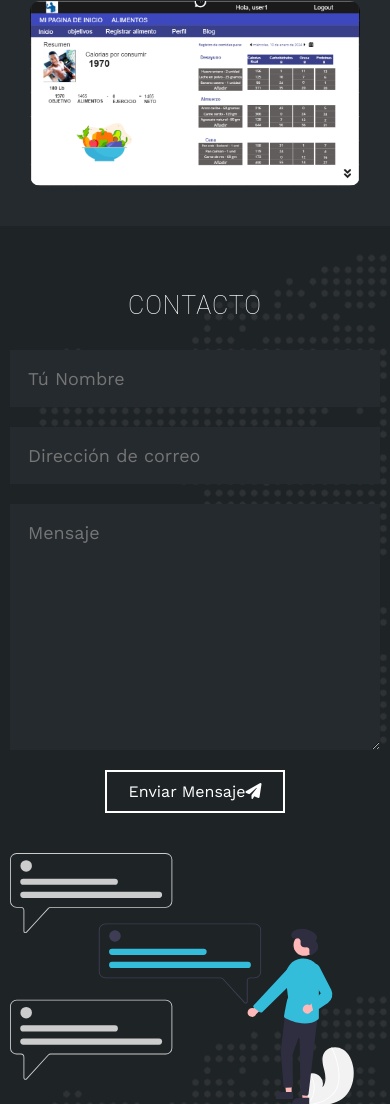
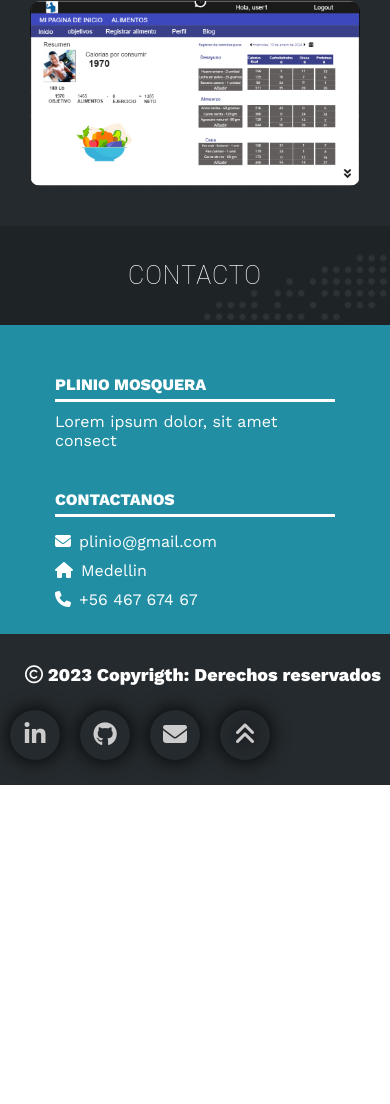
Before and after one commit to MosqueraP/website-ghpage, a website: page index.html in a window 390 px wide. Shown: the part 3147-4251 px from the top of the page. After the commit the page ends 3932 px from the top, so only its background shows below. Drawn offline with nearby package versions, Linux system fonts and the light colour scheme; a web font is replaced by a local one.

Commit message:
actualizar footer funcional

```diff
--- a/index.html
+++ b/index.html
@@ -215,8 +215,7 @@
         <div class="contenido-seccion">
             <h2>CONTACTO</h2>
             <div class="fila">
-                <!-- Formulario -->
-                <div class="col">
+                <!-- <div class="col">
                     <form action="mailto:plinio.isidro@gmail.com" method="POST">
                         <input type="text" id="nombre" name="nombre"  placeholder="Tú Nombre" required>
 
@@ -227,21 +226,17 @@
                         <button type="submit" class="submit-btn">
                             Enviar Mensaje<i class="fa-solid fa-paper-plane"></i>
                             <span class="overlay"></span>
-                        </button> <!-- Botón de envío -->
-                        <!-- <input type="submit" value="Enviar"> -->
                     </form>
                 </div>
-                <!-- Mapa -->
                 <div class="col">
-                    <!-- <img src="img/ubicacion.png" alt=""> -->
                     <img src="img/mensa.svg" alt="">
-                </div>
+                </div> -->
             </div>
         </div>
     </section>
 
     <!-- footer -->
-    <footer>
+    <!-- <footer>
         <a href="#inicio" class="arriba">
             <i class="fa-solid fa-angles-up"></i>
         </a>
@@ -250,7 +245,46 @@
             <a href="https://www.linkedin.com/in/plinio-isidro-mosquera/" target="_blank"><i class="fa-brands fa-linkedin-in"></i></a>
             <a href="https://github.com/MosqueraP" target="_blank"><i class="fa-brands fa-github"></i></a>
         </div>
-    </footer>
+    </footer> -->
+
+
+    <footer>
+        <!-- <a href="#inicio" class="arriba">
+            <i class="fa-solid fa-angles-up"></i>
+        </a> -->
+        <div class="footer-container">
+          <div class="content-foo">
+            <h4>PLINIO MOSQUERA</h4>
+            <p>Lorem ipsum dolor, sit amet consect</p>
+          </div>
+
+          <div class="content-foo">
+            <h4>CONTACTANOS</h4>
+            <ul>
+                <li><i class="fas fa-envelope"></i>plinio@gmail.com</li>
+                <li><i class="fas fa-home"></i>Medellin</li>
+                <li><i class="fas fa-phone"></i>+56 467 674 67</li>
+            </ul>
+          </div>
+        </div>
+        <div class="copyrigth">
+          <h2><i class="far fa-copyright"></i> 2023 Copyrigth: Derechos reservados</h2>
+          <div class="redes-sociales">
+            <div class="bubble">
+              <a href="https://www.linkedin.com/in/plinio-isidro-mosquera/" target="_blank"><i class="fa-brands fa-linkedin-in"></i></a>
+            </div>
+            <div class="bubble">
+              <a href="https://github.com/MosqueraP" target="_blank"><i class="fa-brands fa-github"></i></a>
+            </div>
+            <div class="bubble">
+              <a href="mailto:mcplinio@gmail.com" target="_blank"><i class="fa-solid fa-envelope"></i></a>
+            </div>
+            <div class="bubble">
+              <a href="#inicio" class="arriba"><i class="fa-solid fa-angles-up"></i></a>
+            </div>
+          </div>
+        </div>
+      </footer>
 
     <script src="./js/script.js"></script>
 </body>
--- a/styles/estilo.css
+++ b/styles/estilo.css
@@ -376,7 +376,7 @@ html{
     background-image: url(../img/contact_bg.png);
     background-color: #1e2326;
     color: #fff;
-    padding: 45px 0;
+    padding: 15px 0;
 }
 .contacto .contenido-seccion{
     max-width: 1100px;
@@ -440,7 +440,7 @@ html{
     width: 100%;
 }
 
-footer{
+/* footer{
     background-color: #252A2E;
     color: #fff;
     padding: 50px 0 30px 0;
@@ -482,9 +482,136 @@ footer .arriba{
     border-radius: 50%;
     line-height: 50px;
     font-size: 18px;
+} */
+
+/* footer nuevo */
+.content-foo {
+    width: 100%;
+    max-width: 300px;
+    margin-bottom: 20px;
+    padding: 0 10px;
+  }
+
+  .content-foo h4 {
+    color: #fff;
+    border-bottom: 3px solid #fff;
+    padding-bottom: 5px;
+    margin-bottom: 10px;
+  }
+
+  .content-foo p,
+  .content-foo ul {
+    color: #ccc;
+  }
+
+  .content-foo ul {
+    list-style: none;
+  }
+
+  .content-foo ul li {
+    padding: 5px 0;
+  }
+
+  .content-foo ul li i {
+    margin-right: 8px;
+  }
+
+  .content-foo a {
+    display: block;
+    color: #ccc;
+    font-size: 16px;
+    padding: 5px 0;
+  }
+
+  .content-foo a:hover {
+    color: #fff;
+  }
+
+  .copyrigth {
+    background-color: #252A2E;
+    padding: 15px 0;
+    display: flex;
+    flex-wrap: wrap;
+    justify-content: space-between;
+  }
+
+  .copyrigth h2 {
+    font-size: 24px;
+    margin: 15px 0 15px 25px;
+    color: #ccc;
+  }
+
+  .copyrigth .redes-sociales {
+    display: flex !important;
+    text-align: center;
+    font-size: 24px;
+    margin-right: 15px;
+  }
+
+  .copyrigth .redes-sociales .bubble {
+    width: 50px;
+    height: 50px;
+    background: #252A2E;
+    border-radius: 50px;
+    margin: 10px;
+    filter: drop-shadow(0 0 10px #000);
+  }
+
+  .copyrigth .redes-sociales .bubble:hover {
+    transform: scale(1.1);
+    background-color: #218ea3;
+  }
+
+  .copyrigth .redes-sociales .bubble i {
+    color: #ccc;
+    padding: 12px 0;
+  }
+
+  .copyrigth .redes-sociales .bubble:hover i {
+    color: #1f2b40;
+  }
+
+  footer {
+    background: #218ea3;
+    padding-top: 30px;
+    margin: auto;
+  }
+
+  .footer-container {
+    display: flex;
+    flex-wrap: wrap;
+    justify-content: space-around;
+    align-items: baseline;
+  }
+
+  .content-foo h4 {
+    color: #fff;
+    border-bottom: 3px solid #fff;
+    padding-bottom: 5px;
+    margin-bottom: 10px;
 }
 
+footer .arriba{  width: 50px;
+    height: 50px;
+    /* background: #252A2E; */
+    border-radius: 50px;
+    margin: 10px;
+    filter: drop-shadow(0 0 10px #000);
+  }
 
+  .copyrigth .redes-sociales .bubble:hover {
+    transform: scale(1.1);
+    background-color: #218ea3;
+  }
+
+  .copyrigth .redes-sociales .bubble i {
+    color: #ccc;
+    padding: 12px 0;
+  }
+
+  .copyrigth .redes-sociales .bubble:hover i {
+    color: #fff;
+  }
 
 /* SECCION RESPONSIVE */
 @media screen and (max-width:980px){
@@ -509,6 +636,18 @@ footer .arriba{
         border-bottom: 1px solid #fff;
         padding: 10px 0;
     }
+
+    .content-foo {
+        width: 100%; /* Cambiar el ancho para ocupar toda la pantalla */
+        margin-bottom: 20px; /* Agregar margen inferior para separar los elementos */
+    }
+
+    .content-foo h4 {
+    color: #fff;
+    border-bottom: 3px solid #fff;
+    padding-bottom: 5px;
+    margin-bottom: 10px;
+}
 }
 @media screen and (max-width:700px){
     .sobremi{
@@ -549,14 +688,16 @@ footer .arriba{
         width: 100%;
     }
     .contacto .fila{
-        display: block;
+        display: flex;
+        flex-wrap: wrap;
+        justify-content: space-between;
     }
     .contacto .fila .col{
         width: 100%;
     }
     .sobremi .fila .col ul li strong{
         display: inline-block;
-        color: #218ea3;
+        color: #fff;
         width: 90px;
         color: #fff;
     }
@@ -577,4 +718,45 @@ footer .arriba{
     .sobremi .fila .col .contenedor-intereses .interes img{
         width: 40px;
     }
+
+
+
+    .footer-container {
+        display: flex;
+        justify-content: center;
+      }
+
+    .content-foo {
+        width: calc(50% - 20px);
+        margin: 0px;
+      }
+
+    .footer-container {
+    display: flex;
+    flex-direction: column; /* Cambia la dirección de los elementos a una columna */
+    align-items: center; /* Centra los elementos horizontalmente */
+    }
+
+
+    .content-foo {
+        width: 100%; /* Ocupa todo el ancho disponible */
+        margin: 20px; /* Espacio entre los elementos */
+      }
+
+    .copyrigth h2 {
+        font-size: 18px;
+        margin: 15px 0 15px 25px;
+        color: #fff;
+    }
+
+  .content-foo p, .content-foo ul {
+    color: #fff;
+    }
+
+    .content-foo h4 {
+    color: #fff;
+    border-bottom: 3px solid #fff;
+    padding-bottom: 5px;
+    margin-bottom: 10px;
 }
+}
```
